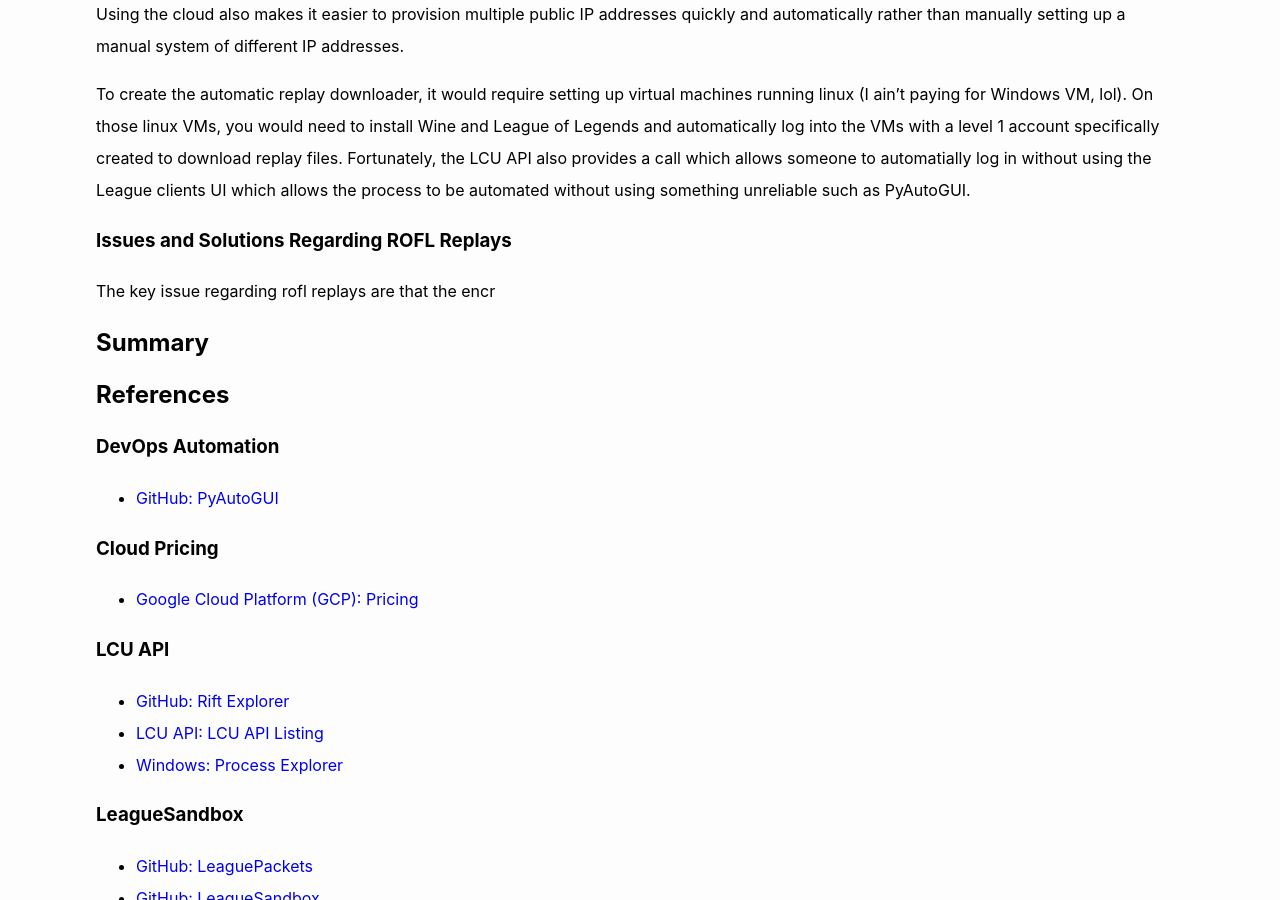
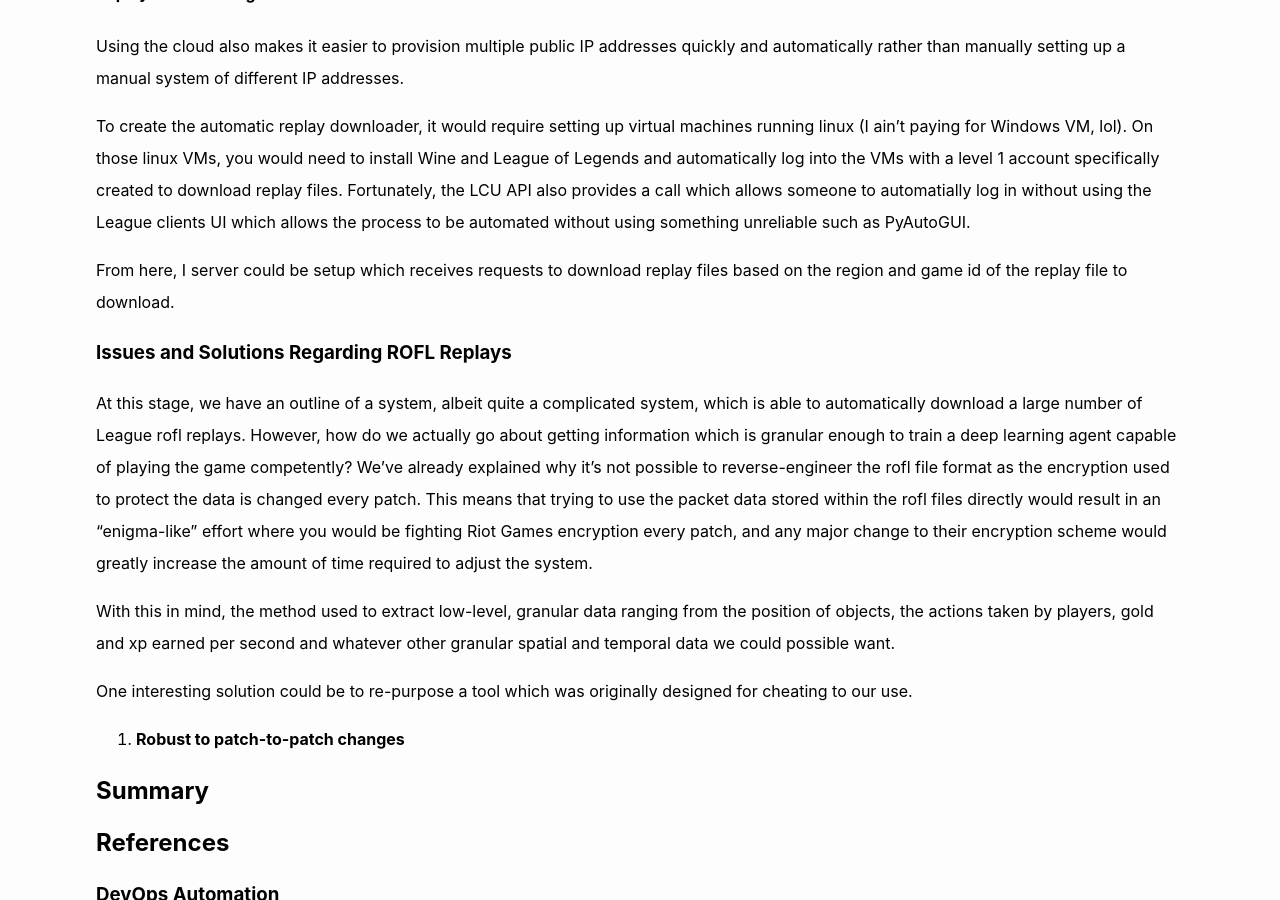
Before and after one commit to MiscellaneousStuff/miscellaneousstuff.github.io, a Jekyll site: the page built from _posts/2021-09-03-tlol-human-level-in-league-of-legends-using-deep-learning.markdown, in a window 1280 px wide and 900 px high, scrolled down 7000 px. Built offline with Jekyll 4.4.1, drawn with Linux system fonts in a browser that asks for light colours; comment, search, counter and statistics services are not loaded; some of the changed text lies outside the part shown.

Commit message:
Issues and Solutions Regarding ROFL Replays init, tlol 3

```diff
--- a/_posts/2021-09-03-tlol-human-level-in-league-of-legends-using-deep-learning.markdown
+++ b/_posts/2021-09-03-tlol-human-level-in-league-of-legends-using-deep-learning.markdown
@@ -19,8 +19,8 @@ leagueAiYoutubeId: yVUKi63WfDA
 This post explores how to extract acquire data from League of Legends,
 the League of Legends rofl replay format, and how to extract granular
 information from a replay file using a method which allevates the
-encryption of the replay files without violating Riot Games terms of
-service.
+encryption of the replay files in way which is robust from patch to
+patch as the game is updated once every two weeks.
 
 ## Initial Ideas
 
@@ -334,9 +334,31 @@ provides a call which allows someone to automatially log in without
 using the League clients UI which allows the process to be automated
 without using something unreliable such as PyAutoGUI.
 
+From here, I server could be setup which receives requests to download
+replay files based on the region and game id of the replay file
+to download.
+
 ### Issues and Solutions Regarding ROFL Replays
 
-The key issue regarding rofl replays are that the encr
+At this stage, we have an outline of a system, albeit quite a complicated system,
+which is able to automatically download a large number of League rofl replays.
+However, how do we actually go about getting information which is granular enough
+to train a deep learning agent capable of playing the game competently? We've
+already explained why it's not possible to reverse-engineer the rofl file format
+as the encryption used to protect the data is changed every patch. This means that
+trying to use the packet data stored within the rofl files directly would result in
+an "enigma-like" effort where you would be fighting Riot Games encryption every patch,
+and any major change to their encryption scheme would greatly increase the amount of time
+required to adjust the system.
+
+With this in mind, the method used to extract low-level, granular data ranging from
+the position of objects, the actions taken by players, gold and xp earned per second and
+whatever other granular spatial and temporal data we could possible want.
+
+One interesting solution could be to re-purpose a tool which was originally designed
+for cheating to our use.
+
+1. **Robust to patch-to-patch changes**
 
 ## Summary
 
```
